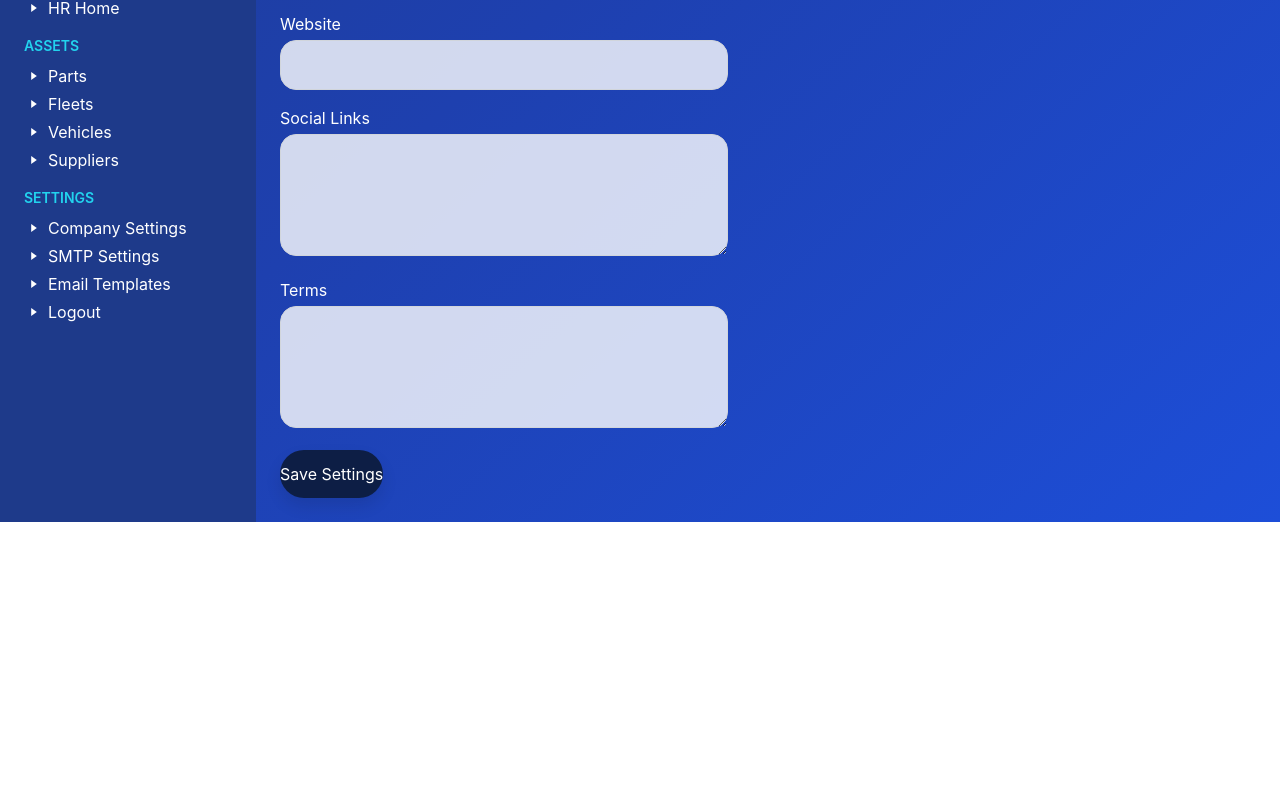
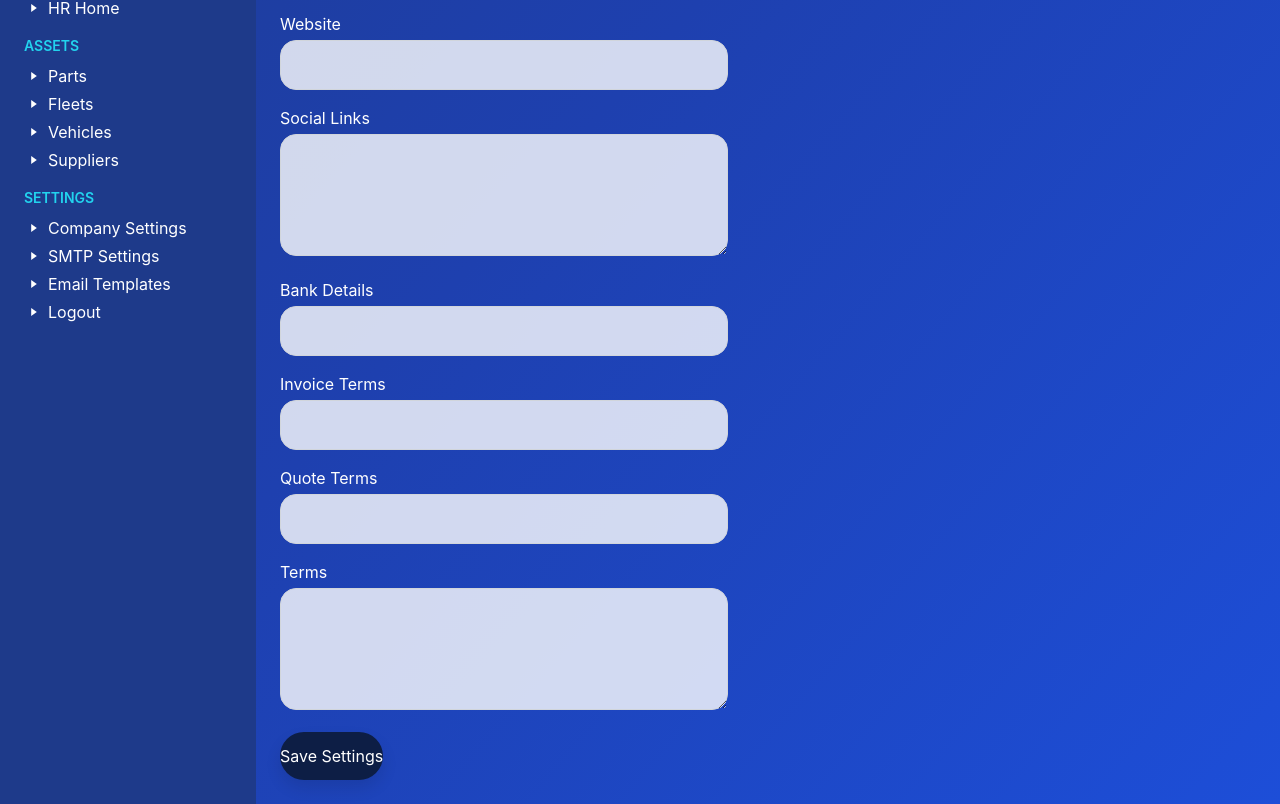
Before and after one commit to Clubmd24/garage, a Next.js app: page /office/company-settings in a window 1280 px wide. Shown: the part 664-1468 px from the top of the page. Before the commit the page ends 1186 px from the top, so only its background shows below. Built offline with nearby package versions, Linux system fonts and the light colour scheme; no server answers; the database is empty.

Commit message:
Add additional company settings fields

```diff
--- a/pages/office/company-settings.js
+++ b/pages/office/company-settings.js
@@ -12,6 +12,9 @@ export default function CompanySettingsPage() {
     phone: '',
     website: '',
     social_links: '',
+    bank_details: '',
+    invoice_terms: '',
+    quote_terms: '',
     terms: '',
   });
   const [loading, setLoading] = useState(true);
@@ -108,7 +111,17 @@ export default function CompanySettingsPage() {
     </OfficeLayout>
   );
 
-  const fields = ['company_name', 'address', 'phone', 'website', 'social_links', 'terms'];
+  const fields = [
+    'company_name',
+    'address',
+    'phone',
+    'website',
+    'social_links',
+    'bank_details',
+    'invoice_terms',
+    'quote_terms',
+    'terms',
+  ];
 
   return (
     <OfficeLayout>
```
